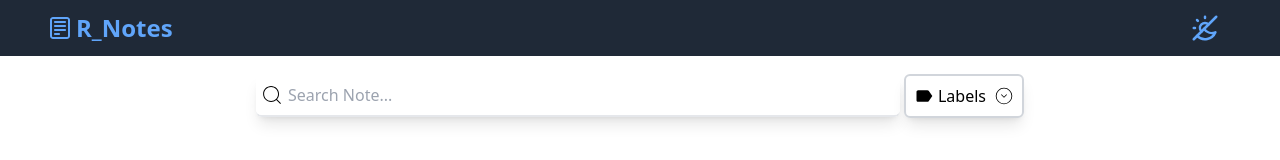
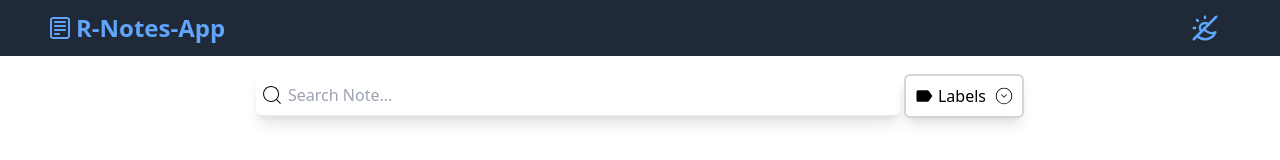
Before and after one commit to mrehanamjad/notes-app-react, a React (Vite) app: page / in a window 1280 px wide. Shown: the top 160 px of the page. Built offline with nearby package versions, Linux system fonts and the light colour scheme.

Commit message:
update site name

```diff
--- a/index.html
+++ b/index.html
@@ -4,7 +4,7 @@
     <meta charset="UTF-8" />
     <link rel="icon" type="image/svg+xml" href="/vite.svg" />
     <meta name="viewport" content="width=device-width, initial-scale=1.0" />
-    <title>Vite + React + TS</title>
+    <title>R-Notes-App</title>
   </head>
   <body class="dark:bg-gray-900">
     <div id="root" class=""></div>
--- a/src/components/Header.tsx
+++ b/src/components/Header.tsx
@@ -35,7 +35,7 @@ const Header: React.FC = () => {
   return (
     <div className='h-14 w-full bg-gray-800 flex justify-between px-5 md:px-12 items-center font-bold text-2xl text-blue-400'>
       <div className="flex gap-1 " id='logo'>
-        <CgNotes className='mt-1' /> R_Notes
+        <CgNotes className='mt-1' /> R-Notes-App
       </div>
       <div>
         <button onClick={changeMode} className='p-2 hover:bg-gray-900  text-3xl font-extrabold m-1 rounded-lg'><TbSunMoon /></button>
```
